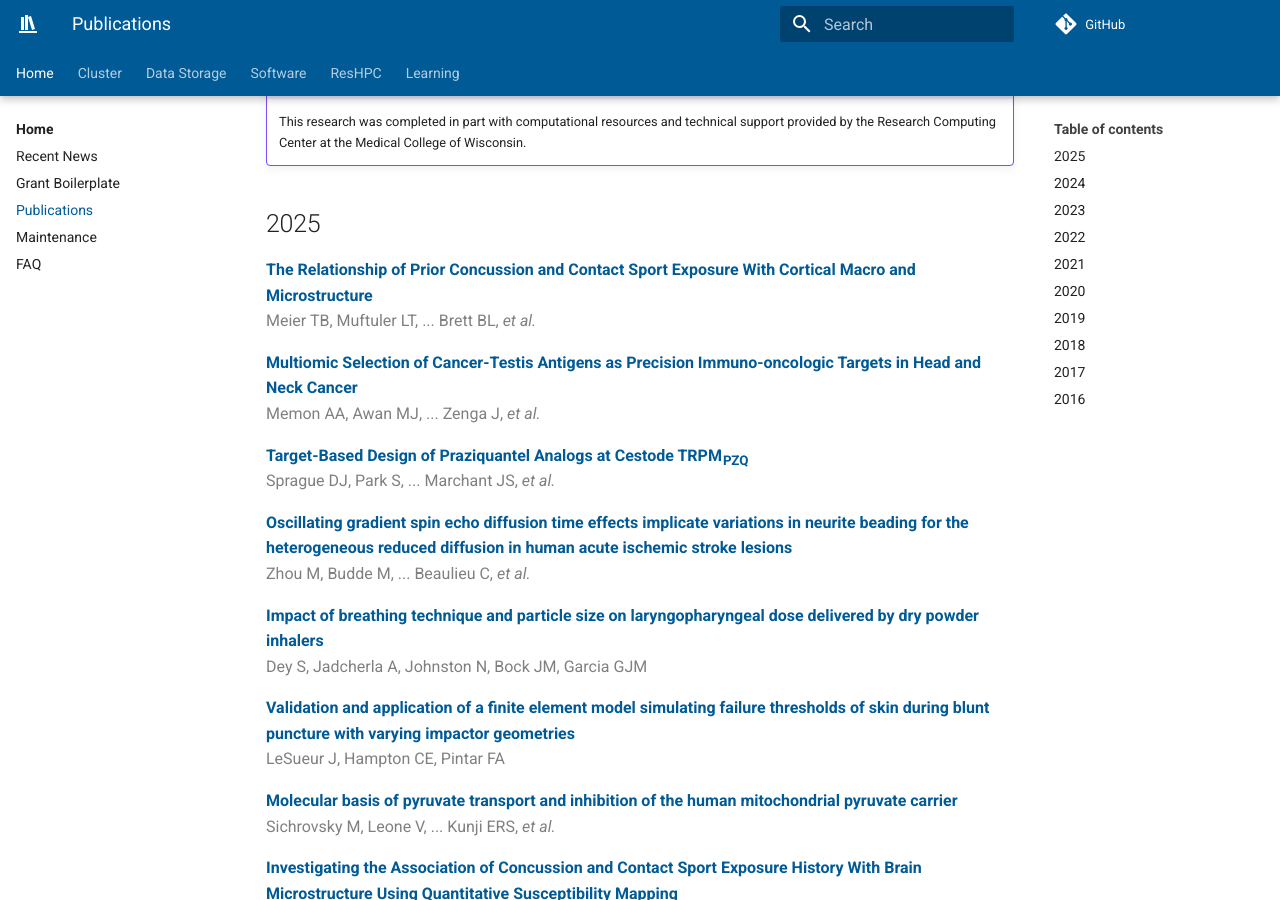
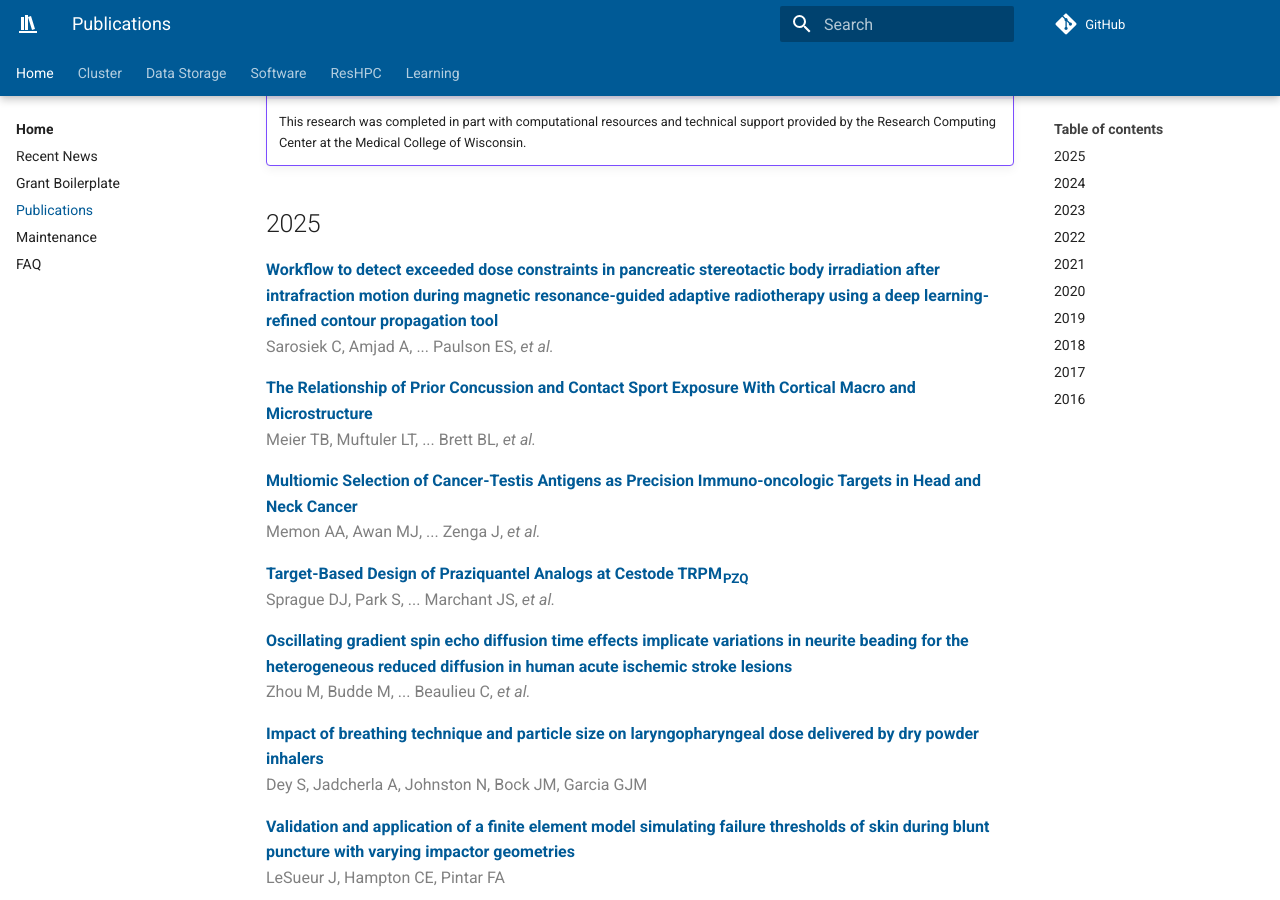
Before and after one commit to mcw-rcc/mcw-rcc.github.io, an MkDocs documentation site: the page built from docs/pubs.md, in a window 1280 px wide and 900 px high, scrolled down 325 px. Built offline with MkDocs 1.6.1 and Material for MkDocs 9.7.7, drawn with Linux system fonts in a browser that asks for light colours; comment, search, counter and statistics services are not loaded.

Commit message:
Update pub list

```diff
--- a/docs/pubs.md
+++ b/docs/pubs.md
@@ -9,6 +9,10 @@ All you have to do is include the following statement in your publication:
     This research was completed in part with computational resources and technical support provided by the Research Computing Center at the Medical College of Wisconsin.
 
 ## 2025
+
+**[Workflow to detect exceeded dose constraints in pancreatic stereotactic body irradiation after intrafraction motion during magnetic resonance-guided adaptive radiotherapy using a deep learning-refined contour propagation tool](https://doi.org/10.1016/j.phro.2025.100866){:target="_blank"}**
+Sarosiek C, Amjad A, ... Paulson ES, *et al.*
+{:.author}
 
 **[The Relationship of Prior Concussion and Contact Sport Exposure With Cortical Macro and Microstructure](https://doi.org/10.1002/hbm.70392){:target="_blank"}**
 Meier TB, Muftuler LT, ... Brett BL, *et al.*
```
